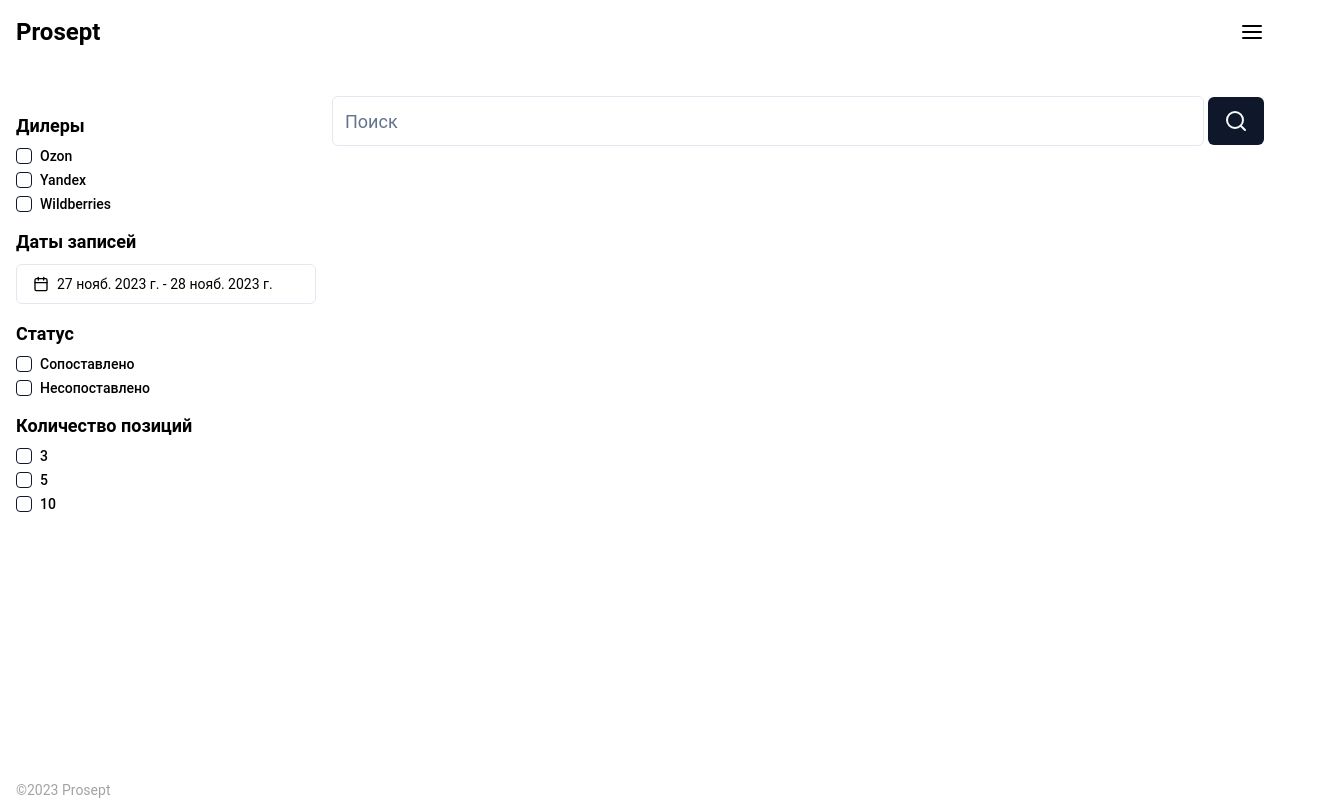
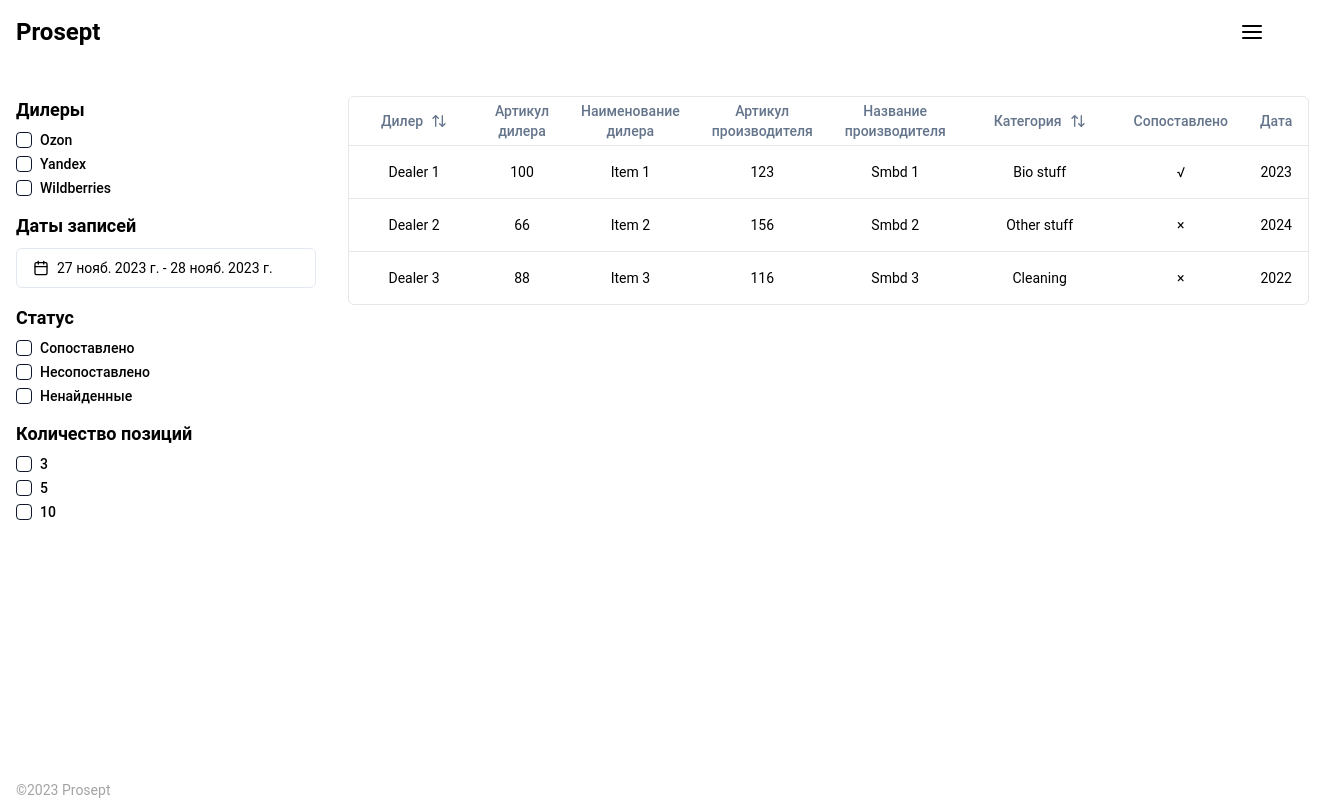
Before and after one commit to ImreTot/prosept_compare_service, a React (Vite) app in the folder frontend/: page / in a window 1280 px wide. Shown: the whole page, 1325 px wide, since content can reach past the window. Built offline with nearby package versions, Linux system fonts and the light colour scheme.

Commit message:
refactor: home page table

```diff
--- a/frontend/src/App.tsx
+++ b/frontend/src/App.tsx
@@ -4,7 +4,7 @@ import TheFooter from "@/components/TheFooter"
 import TheHeader from "@/components/TheHeader"
 import Aside from "./components/Aside"
 import Search from "./components/Search"
-import { Table } from "./components/ui/table"
+import Table from "@/components/table/Table"
 
 function App() {
 
@@ -17,7 +17,7 @@ function App() {
             <Aside />
           </div>
           <div className="flex-1 flex flex-col">
-            <Search />
+            {/* <Search /> */}
             <div className="flex flex-1">
               <Table />
               {/* <section className="flex flex-1"><Visuals /></section> */}
--- a/frontend/src/components/Aside.tsx
+++ b/frontend/src/components/Aside.tsx
@@ -23,7 +23,7 @@ const Aside = () => {
 
   return (
     <aside className="mr-4">
-      <section className="mt-4">
+      <section >
         <p className="font-bold mb-2 text-lg">Дилеры</p>
         <div className="grid gap-2">
           {dealers.map((dealer) => (
@@ -88,6 +88,10 @@ const Aside = () => {
             <Checkbox id="not-match" />
             <Label htmlFor="not-match">Несопоставлено</Label>
           </div>
+          <div className="flex items-center space-x-2">
+            <Checkbox id="not-match" />
+            <Label htmlFor="not-match">Ненайденные</Label>
+          </div>
         </div>
       </section>
       <section className="mt-4">
--- a/frontend/src/components/table/Table.tsx
+++ b/frontend/src/components/table/Table.tsx
@@ -1,24 +1,45 @@
 import { Payment, columns } from "./columns"
 import { DataTable } from "./data-table"
 
-export default async function Table() {
+export default function Table() {
   const data: Payment[] = [
     {
       id: "728ed52f",
-      amount: 100,
-      status: "pending",
-      email: "m@example.com",
+      dealerId: 100,
+      dealerName: "Item 1",
+      dealer: "Dealer 1",
+      manufacturerId: 123,
+      manufacturerName: 'Smbd 1',
+      category: 'Bio stuff',
+      date: '2023',
+      matched: '√'
     },
     {
       id: "728ed52f",
-      amount: 100,
-      status: "pending",
-      email: "m@example.com",
+      dealerId: 66,
+      dealerName: "Item 2",
+      dealer: "Dealer 2",
+      manufacturerId: 156,
+      manufacturerName: 'Smbd 2',
+      category: 'Other stuff',
+      date: '2024',
+      matched: '×'
+    },
+    {
+      id: "728ed52f",
+      dealerId: 88,
+      dealerName: "Item 3",
+      dealer: "Dealer 3",
+      manufacturerId: 116,
+      manufacturerName: 'Smbd 3',
+      category: 'Cleaning',
+      date: '2022',
+      matched: '×'
     },
   ]
 
   return (
-    <div className="container mx-auto py-10">
+    <div className="container mx-auto">
       <DataTable columns={columns} data={data} />
     </div>
   )
--- a/frontend/src/components/table/columns.tsx
+++ b/frontend/src/components/table/columns.tsx
@@ -1,23 +1,70 @@
 import { ColumnDef } from "@tanstack/react-table"
+import { ArrowUpDown } from "lucide-react"
+import { Button } from "../ui/button"
 
 export type Payment = {
   id: string
-  amount: number
-  status: "pending" | "processing" | "success" | "failed"
-  email: string
+  dealerId: number
+  dealerName: string
+  dealer: string,
+  manufacturerId: number,
+  manufacturerName: string,
+  category: string,
+  matched: string,
+  date: string
 }
 
 export const columns: ColumnDef<Payment>[] = [
   {
-    accessorKey: "status",
-    header: "Status",
+    accessorKey: "dealer",
+    header: ({ column }) => {
+      return (
+        <Button
+          variant="ghost"
+          onClick={() => column.toggleSorting(column.getIsSorted() === "asc")}
+        >
+          Дилер
+          <ArrowUpDown className="ml-2 h-4 w-4" />
+        </Button>
+      )
+    },
   },
   {
-    accessorKey: "email",
-    header: "Email",
+    accessorKey: "dealerId",
+    header: "Артикул дилера",
   },
   {
-    accessorKey: "amount",
-    header: "Amount",
+    accessorKey: "dealerName",
+    header: "Наименование дилера",
+  },
+  {
+    accessorKey: "manufacturerId",
+    header: "Артикул производителя",
+  },
+  {
+    accessorKey: "manufacturerName",
+    header: "Название производителя",
+  },
+  {
+    accessorKey: "category",
+    header: ({ column }) => {
+      return (
+        <Button
+          variant="ghost"
+          onClick={() => column.toggleSorting(column.getIsSorted() === "asc")}
+        >
+          Категория
+          <ArrowUpDown className="ml-2 h-4 w-4" />
+        </Button>
+      )
+    },
+  },
+  {
+    accessorKey: "matched",
+    header: "Сопоставлено",
+  },
+  {
+    accessorKey: "date",
+    header: "Дата",
   },
 ]
--- a/frontend/src/components/table/data-table.tsx
+++ b/frontend/src/components/table/data-table.tsx
@@ -1,7 +1,10 @@
 import {
   ColumnDef,
+  SortingState,
   flexRender,
   getCoreRowModel,
+  getPaginationRowModel,
+  getSortedRowModel,
   useReactTable,
 } from "@tanstack/react-table"
 
@@ -13,6 +16,7 @@ import {
   TableHeader,
   TableRow,
 } from "@/components/ui/table"
+import { useState } from "react"
 
 interface DataTableProps<TData, TValue> {
   columns: ColumnDef<TData, TValue>[]
@@ -23,21 +27,28 @@ export function DataTable<TData, TValue>({
   columns,
   data,
 }: DataTableProps<TData, TValue>) {
+  const [sorting, setSorting] = useState<SortingState>([])
   const table = useReactTable({
     data,
     columns,
     getCoreRowModel: getCoreRowModel(),
+    getPaginationRowModel: getPaginationRowModel(),
+    onSortingChange: setSorting,
+    getSortedRowModel: getSortedRowModel(),
+    state: {
+      sorting,
+    },
   })
 
   return (
     <div className="rounded-md border">
-      <Table>
+      <Table className="text-center">
         <TableHeader>
           {table.getHeaderGroups().map((headerGroup) => (
             <TableRow key={headerGroup.id}>
               {headerGroup.headers.map((header) => {
                 return (
-                  <TableHead key={header.id}>
+                  <TableHead key={header.id} className="text-center">
                     {header.isPlaceholder
                       ? null
                       : flexRender(
```
